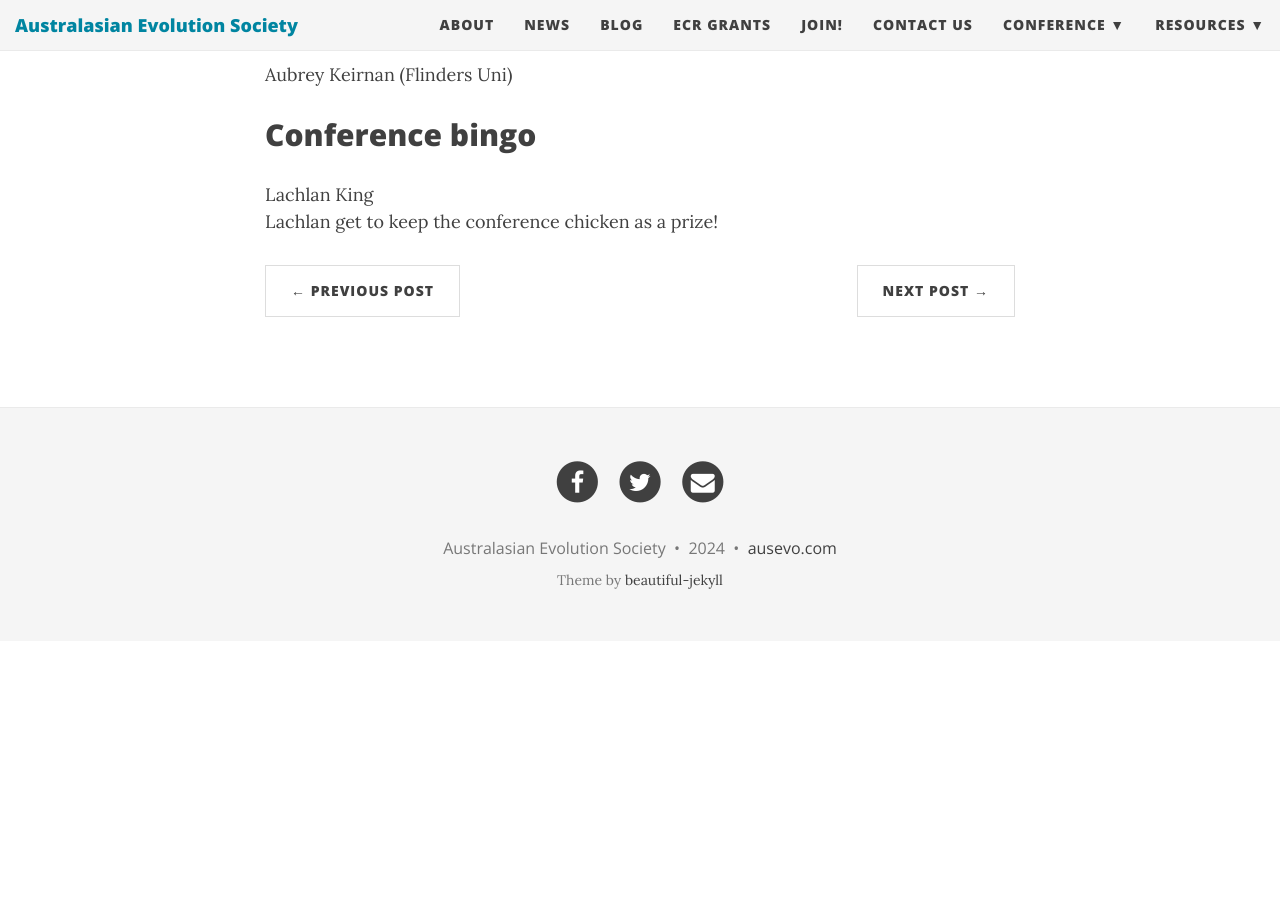
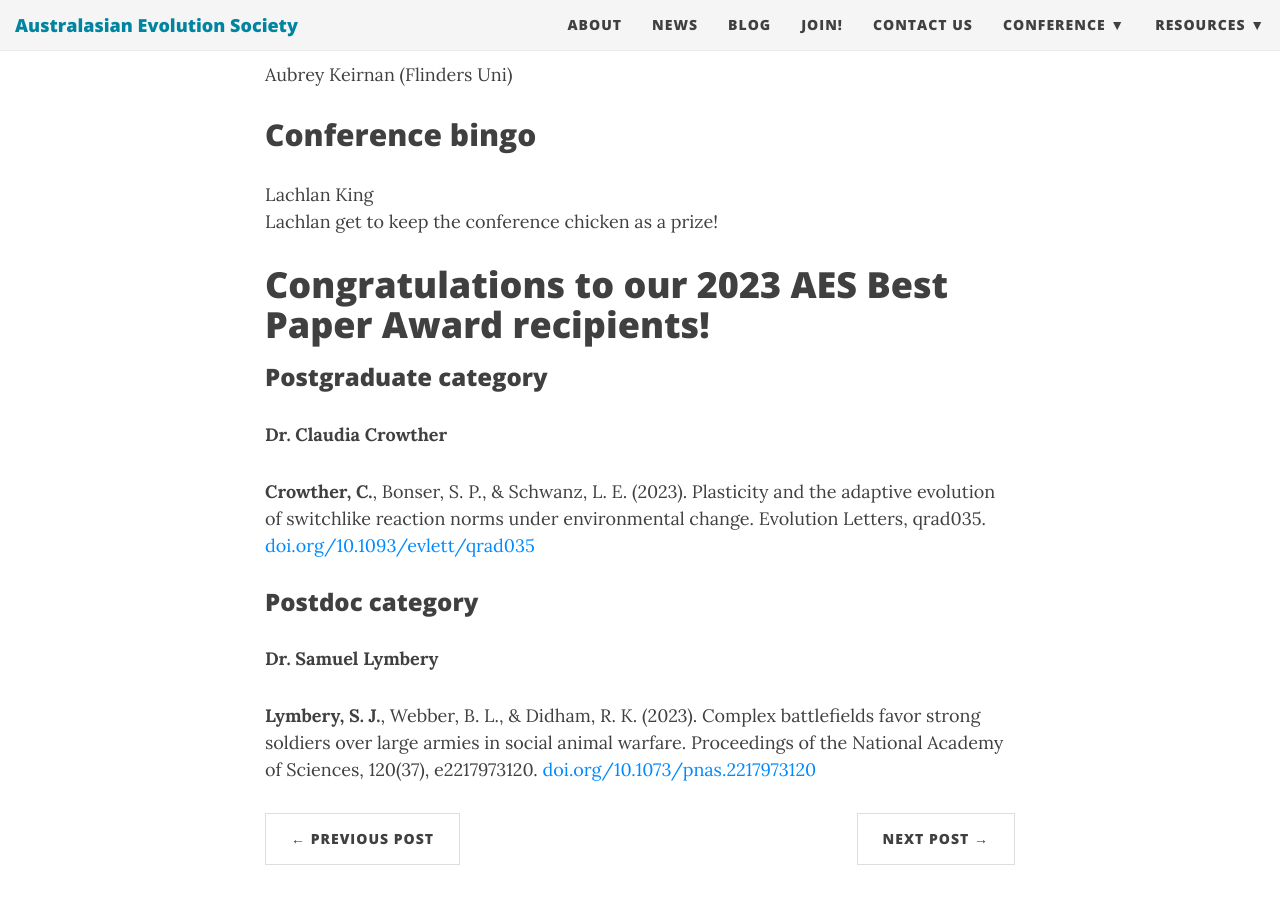
Before and after one commit to ausevo/ausevo.github.io, a Jekyll site: the page built from _posts/news/2023-12-16-AusEvo2023.md, in a window 1280 px wide and 900 px high, scrolled down 790 px. Built offline with Jekyll 4.4.1, drawn with Linux system fonts in a browser that asks for light colours; nearby versions of some CDN libraries; library files that are not in the unit come from our copies; comment, search, counter and statistics services are not loaded; before the commit the page ends 1431 px from its top, so only the background shows below that.

Commit message:
update changes

```diff
--- a/_config.yml
+++ b/_config.yml
@@ -20,7 +20,7 @@
   About: " "
   News: "news"
   Blog: "blog"
-  ECR Grants: "excellence_awards"
+  # ECR Grants: "excellence_awards"
   Join!: "join"
   Contact us: "contact"
   Conference:
--- a/_posts/news/2023-12-16-AusEvo2023.md
+++ b/_posts/news/2023-12-16-AusEvo2023.md
@@ -32,3 +32,19 @@
 
 Lachlan King
 Lachlan get to keep the conference chicken as a prize!
+
+
+# Congratulations to our 2023 AES Best Paper Award recipients!
+
+### Postgraduate category
+
+**Dr. Claudia Crowther**
+
+**Crowther, C.**, Bonser, S. P., & Schwanz, L. E. (2023). Plasticity and the adaptive evolution of switchlike reaction norms under environmental change. Evolution Letters, qrad035. [doi.org/10.1093/evlett/qrad035](https://doi.org/10.1093/evlett/qrad035)
+
+
+### Postdoc category
+
+**Dr. Samuel Lymbery**
+
+**Lymbery, S. J.**, Webber, B. L., & Didham, R. K. (2023). Complex battlefields favor strong soldiers over large armies in social animal warfare. Proceedings of the National Academy of Sciences, 120(37), e2217973120. [doi.org/10.1073/pnas.2217973120](https://doi.org/10.1073/pnas.2217973120)
```
